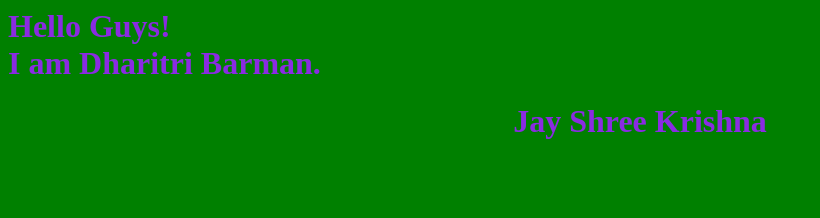
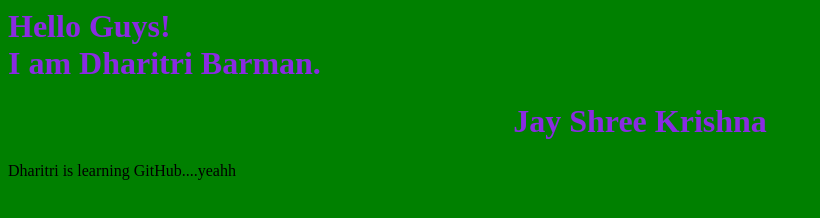
Before and after one commit to dharitri4/Localrepo, a plain HTML site: page Git/Localrepo/index.html in a window 1280 px wide. Shown: the whole page, without its empty margins (0-820 px from the left). Drawn offline with Linux system fonts and the light colour scheme.

Commit message:
Adding some new data

```diff
--- a/Git/Localrepo/index.html
+++ b/Git/Localrepo/index.html
@@ -5,5 +5,6 @@
         <body bgcolor="green">
             <h1>Hello Guys!<br>I am Dharitri Barman.</h1>
             <h1 align="center">Jay Shree Krishna</h1>
+            <p>Dharitri is learning GitHub....yeahh</p>
         </body>
 </html>
```
